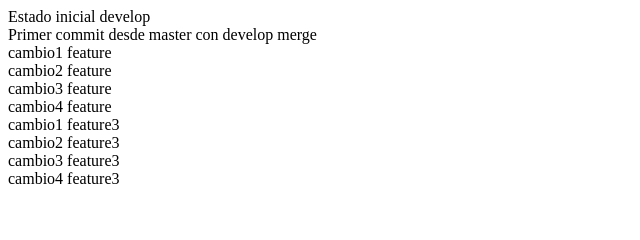
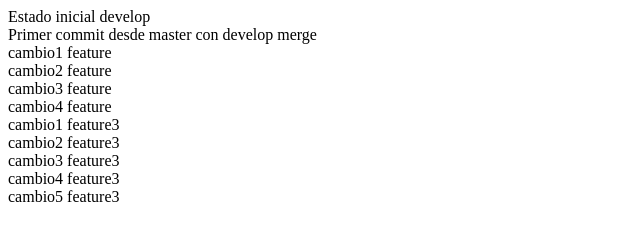
Before and after one commit to javierDMC/git, a plain HTML site: page index.html in a window 1280 px wide. Shown: the whole page, without its empty margins (0-640 px from the left). Drawn offline with Linux system fonts and the light colour scheme.

Commit message:
Cambio5 feature3

```diff
--- a/index.html
+++ b/index.html
@@ -17,5 +17,6 @@
     <div>cambio2 feature3</div>
     <div>cambio3 feature3</div>
     <div>cambio4 feature3</div>
+    <div>cambio5 feature3</div>
 </body>
 </html>
```
